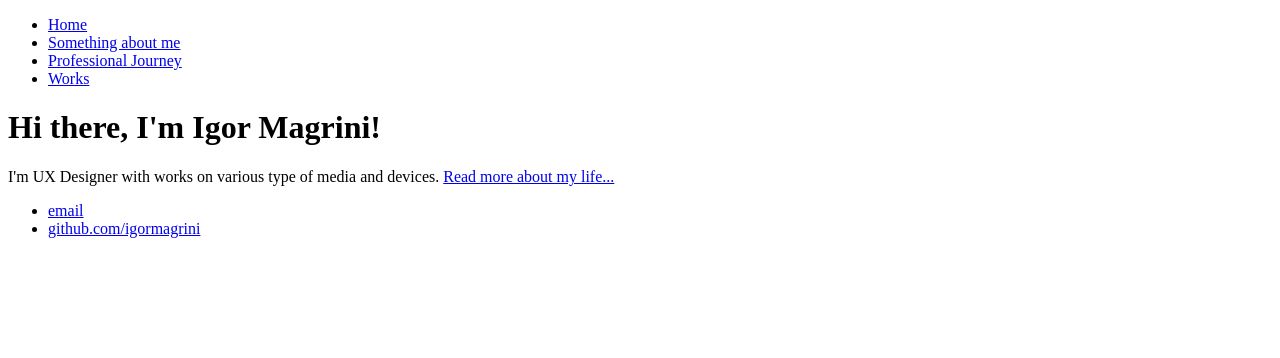
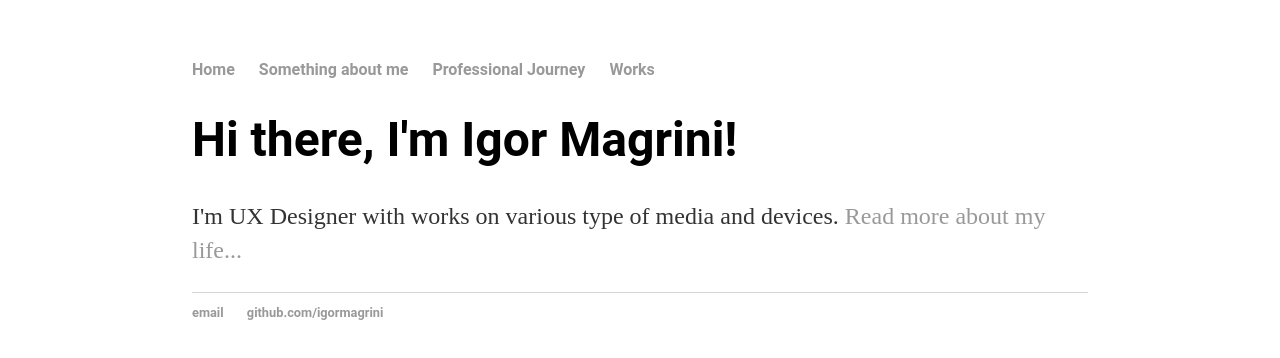
Before and after one commit to igormagrini/igormagrini.github.io, a plain HTML site: page index.html in a window 1280 px wide. Drawn offline with Linux system fonts and the light colour scheme; files that its build step writes are made by us from their sources.

Commit message:
Update CSS in idenxt.html
Add link to main stylesheet

```diff
--- a/index.html
+++ b/index.html
@@ -2,6 +2,8 @@
 <html>
 	<head>
 		<title>Igor Magrini, UX What else</title>
+		<!-- Link to main stylesheet -->
+		<link rel="stylesheet" type="text/css" href="/css/main.css">
 	</head>
 	<body>
 		<nav>
```
